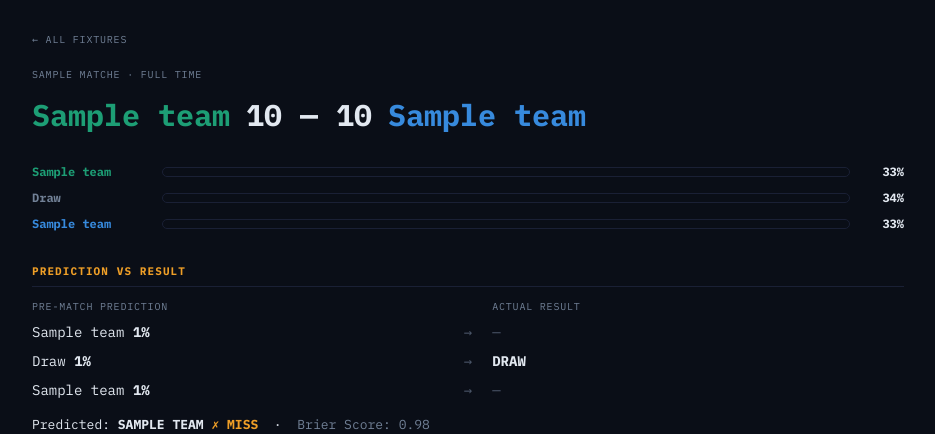
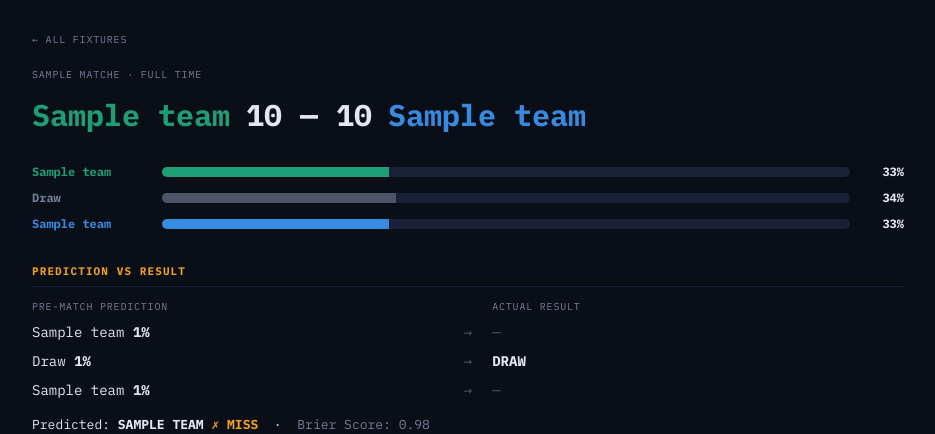
Before and after one commit to Gunnerista/worldcup-predictor, a Flask app: page /match/1 in a window 1280 px wide. Shown: the top 434 px of the page, without its empty margins (172-1107 px from the left). Run offline with Flask 3, Linux system fonts and the light colour scheme; tables that the repository leaves empty hold one stand-in row (values such as "Sample post"); a database or web service that is not in the repository returns one stand-in record (values such as "Sample title"); data that the repository does not hold is empty; some libraries are stand-ins or nearby versions.

Commit message:
fix: prob bar width not rendering

```diff
--- a/templates/match.html
+++ b/templates/match.html
@@ -26,17 +26,23 @@
     <div class="prob-bar">
         <div class="pb-row r1">
             <span class="name">{{ bundle.team1 }}</span>
-            <span class="pb-track"><span class="pb-fill f1 prob-bar-team1" style="width: {{ bundle.p1 }}%; background:#1D9E75"></span></span>
+            <div class="prob-track" style="flex:1; height:10px; background:#1a2035; border-radius:5px; overflow:hidden;">
+                <div class="prob-bar-team1" style="width: {{ bundle.p1 }}%; height:100%; background:#1D9E75;"></div>
+            </div>
             <span class="pct">{{ bundle.p1 }}%</span>
         </div>
         <div class="pb-row rd">
             <span class="name">Draw</span>
-            <span class="pb-track"><span class="pb-fill fd prob-bar-draw" style="width: {{ bundle.pdraw }}%; background:#4a5568"></span></span>
+            <div class="prob-track" style="flex:1; height:10px; background:#1a2035; border-radius:5px; overflow:hidden;">
+                <div class="prob-bar-draw" style="width: {{ bundle.pdraw }}%; height:100%; background:#4a5568;"></div>
+            </div>
             <span class="pct">{{ bundle.pdraw }}%</span>
         </div>
         <div class="pb-row r2">
             <span class="name">{{ bundle.team2 }}</span>
-            <span class="pb-track"><span class="pb-fill f2 prob-bar-team2" style="width: {{ bundle.p2 }}%; background:#378ADD"></span></span>
+            <div class="prob-track" style="flex:1; height:10px; background:#1a2035; border-radius:5px; overflow:hidden;">
+                <div class="prob-bar-team2" style="width: {{ bundle.p2 }}%; height:100%; background:#378ADD;"></div>
+            </div>
             <span class="pct">{{ bundle.p2 }}%</span>
         </div>
     </div>
```
